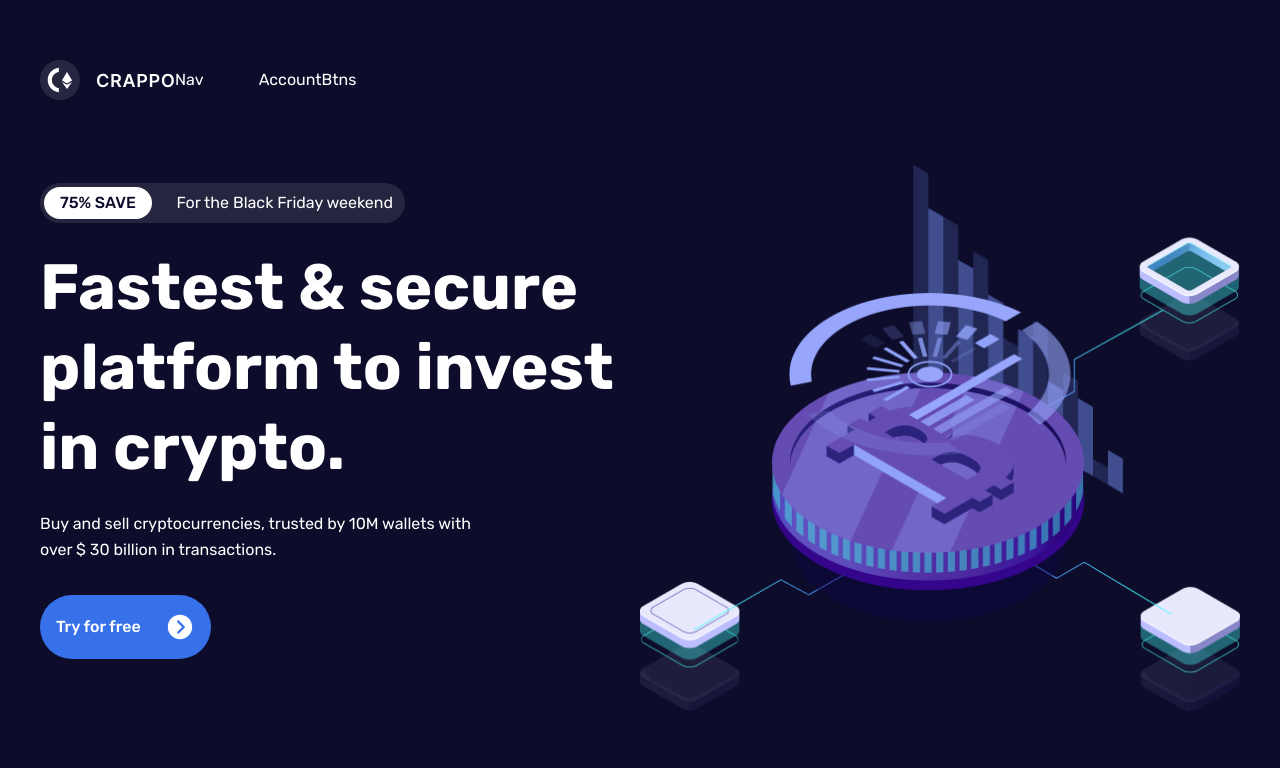
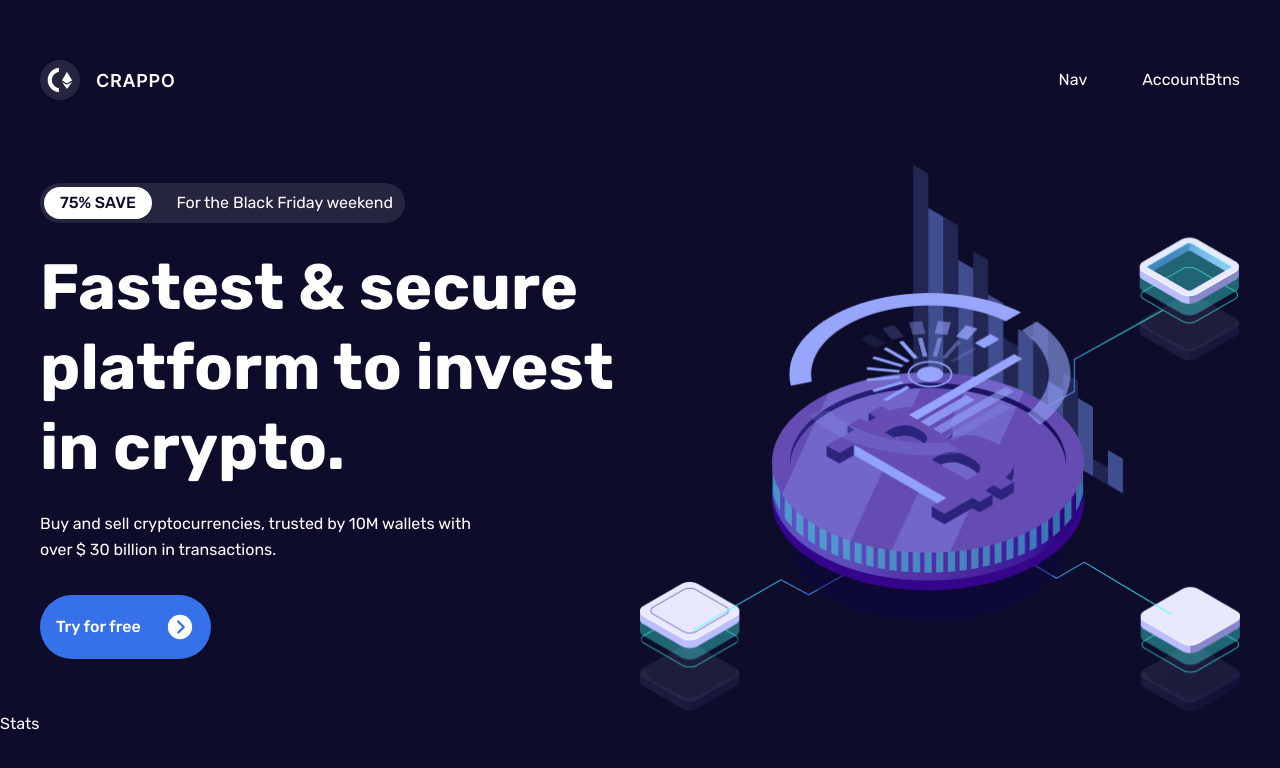
Before and after one commit to Anushka-Gamad/Crappo, a React (Create React App) app: page / in a window 1280 px wide. Shown: the top 768 px of the page. Built offline with nearby package versions, Linux system fonts and the light colour scheme; the HTML template or start-up script is replaced by a standard one.

Commit message:
header complete

```diff
--- a/src/App.js
+++ b/src/App.js
@@ -1,4 +1,4 @@
-import React, { useEffect } from 'react';
+import React, { useEffect, useState } from 'react';
 
 
 //import aos
@@ -8,10 +8,14 @@ import 'aos/dist/aos.css';
 //import components
 import Header from './components/Header';
 import Hero from './components/Hero';
+import NavMobile from './components/NavMobile';
+import Stats from './components/Stats';
 
 
 
 const App = () => {
+  //mobile nav state
+  const [navMobile,setNavMobile] = useState(false);
 
   //aos init
   useEffect(() => {
@@ -23,8 +27,14 @@ const App = () => {
 
   return (
     <div className='overflow-hidden'>
-      <Header />
+      <Header setNavMobile={setNavMobile}/>
       <Hero />
+      {/*mobile nav */}
+      <div className={`${navMobile ? 'right-0' : '-right-full' } fixed z-10 top-0 h-full
+      transition-all duration-200`}>
+        <NavMobile setNavMobile={setNavMobile} />
+      </div>
+      <Stats />
     </div>
   );
 };
--- a/src/components/Header.js
+++ b/src/components/Header.js
@@ -9,11 +9,14 @@ import AccountBtns from './AccountBtns';
 import { CgMenuRight } from 'react-icons/cg';
 
 
-const Header = () => {
+const Header = ({setNavMobile}) => {
   return(
-    <header className='py-[30px] lg:pt-[60px]'>
+    <header className='py-[30px] lg:pt-[60px]'
+    data-aos = 'fade-down'
+    data-aos-delay='900'
+    data-aos-duration='2000'>
       <div className='container mx-auto flex items-center
-      justify between'>
+      justify-between'>
         {/*logo */}
         <a href='#'>
           <img src={Logo} alt='' />
@@ -24,7 +27,8 @@ const Header = () => {
           <AccountBtns />
         </div>
         {/* open nav btn */}
-        <div className='lg:hidden cursor-pointer'>
+        <div  onClick={() => setNavMobile(true)}
+        className='lg:hidden cursor-pointer'>
           <CgMenuRight className='text-2xl' />
         </div>
       </div>
--- a/src/components/Hero.js
+++ b/src/components/Hero.js
@@ -43,7 +43,7 @@ const Hero = () => {
           </div>
           {/* hero image */}
           <div className='flex-1'
-          data-aos='fade-up  '
+          data-aos='fade-up'
           data-aos-delay='600'>
             <img src={Images} alt=''
             />
--- a/src/components/NavMobile.js
+++ b/src/components/NavMobile.js
@@ -1,7 +1,33 @@
 import React from 'react';
 
-const NavMobile = () => {
-  return <div>NavMobile</div>;
+
+//import data
+import { navData} from '../data';
+
+//import icons
+import {CgClose} from 'react-icons/cg';
+
+
+const NavMobile = ({ setNavMobile }) => {
+  return <nav className='lg:hidden bg-violet
+  h-full top-0 bottom-0 w-80 flex justify-center items-center'>
+    {/*close button*/}
+    <div onClick={() => setNavMobile(false)}
+     className='absolute top-2 left-2 cursor-pointer'>
+      <CgClose className='text-3xl' />
+    </div>
+    {/*menu list*/}
+    <ul className='text-xl flex flex-col gap-y-8'>
+      {navData.map((item,index) => {
+        return(
+          <li key={index}>
+            <a href={item.href}>{item.name}</a>
+          </li>
+        );
+      })}
+    </ul>
+
+  </nav>;
 };
 
 export default NavMobile;
```
